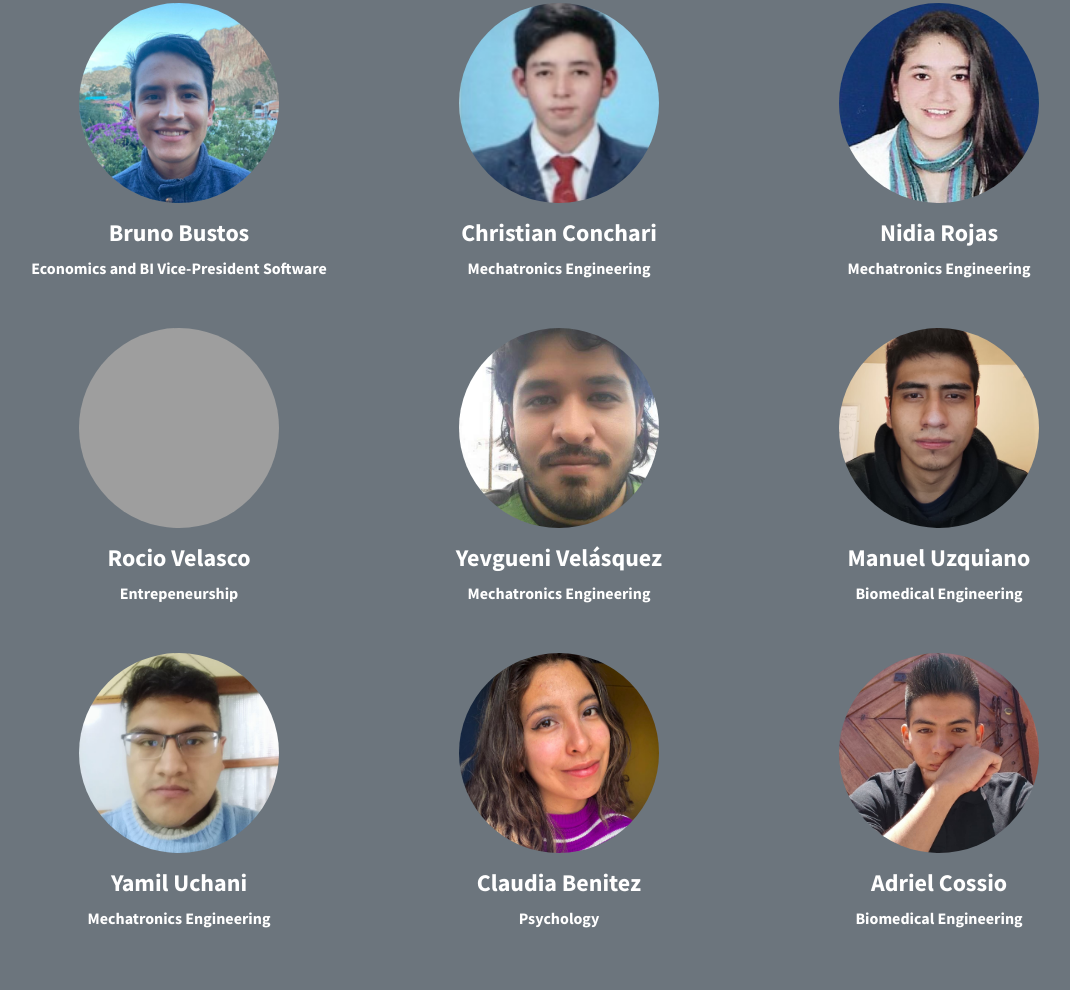
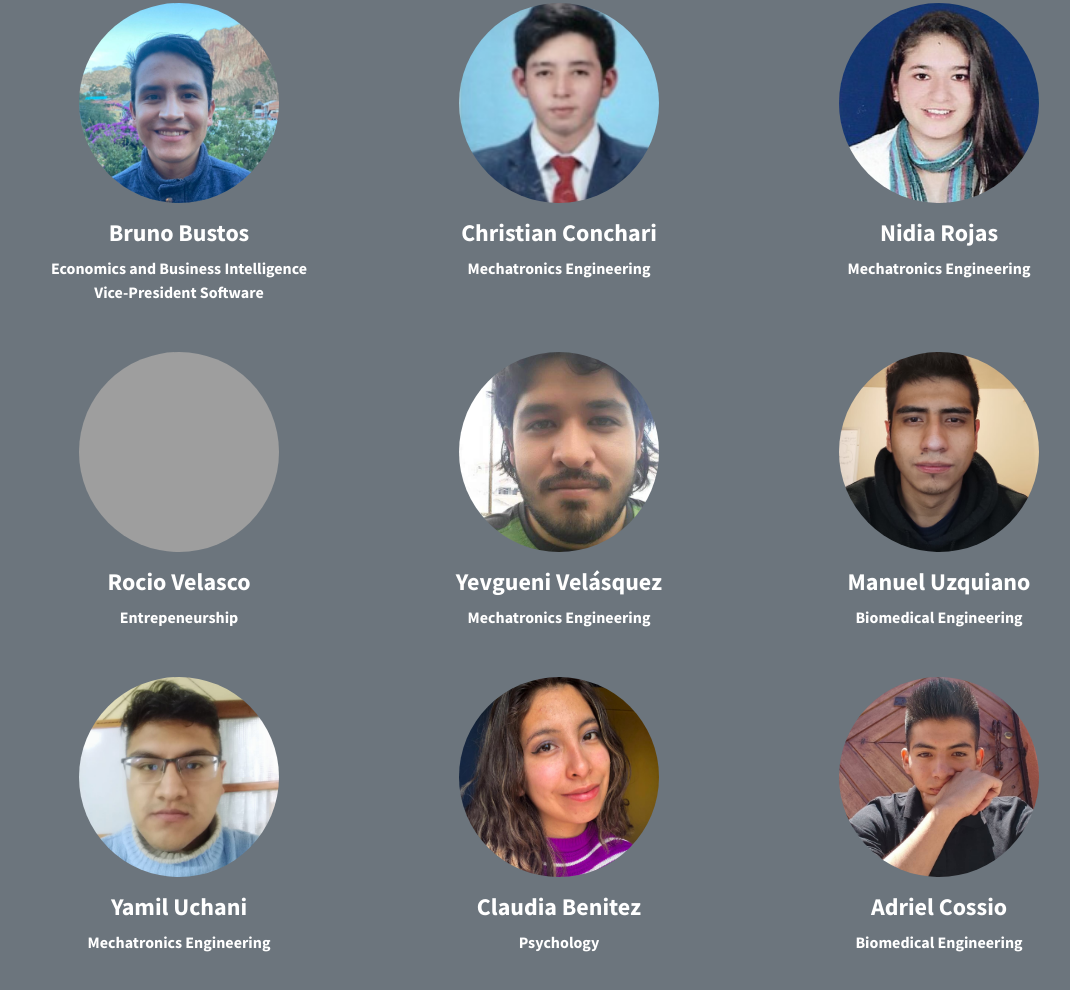
Before and after one commit to uieucb/uieucb.github.io, a plain HTML site: page ntxucb.html in a window 1280 px wide. Shown: the part 3908-4898 px from the top of the page, without its empty margins (81-1151 px from the left). Drawn offline with Linux system fonts and the light colour scheme; grey boxes are pictures that could not be loaded.

Commit message:
colad link updated

```diff
--- a/ntxucb.html
+++ b/ntxucb.html
@@ -198,7 +198,7 @@
           <h4>
             <strong>Andres Rodriguez</strong>
           </h4>
-          <b>Psychology</b>
+          <b>Psychology</b><br>
           <b>Vice-President Education</b>
 
         </div>
@@ -208,7 +208,7 @@
           <h4>
             <strong>Jorge Fiengo</strong>
           </h4>
-          <b>Psychology</b>
+          <b>Psychology</b><br>
           <b>Vice-President Comunication</b>
 
 
@@ -224,7 +224,7 @@
           <h4>
              <strong>Bruno Bustos</strong>
           </h4>
-          <b>Economics and BI</b>
+          <b>Economics and Business Intelligence</b><br>
           <b>Vice-President Software</b>
         </div>
 
```
